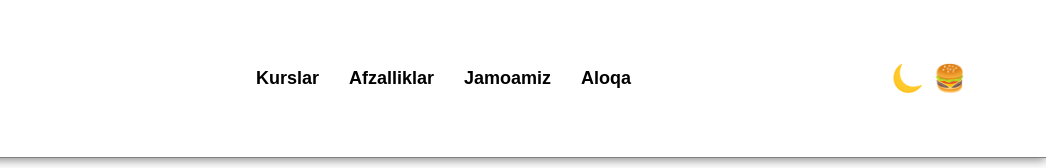
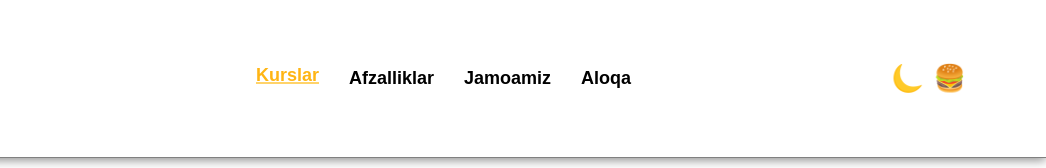
Before and after one commit to shbehruz04-design/Vs-code, a plain HTML site: page Html v2/Ilmla copy/index.html in a window 1280 px wide. In both pictures the pointer is over the link "Kurslar". Shown: the top 168 px of the page, 234-1280 px from the left. Drawn offline with Linux system fonts and the light colour scheme.

Commit message:
update all

```diff
--- a/Html v2/Ilmla copy/style.css
+++ b/Html v2/Ilmla copy/style.css
@@ -248,6 +248,11 @@ header {
         color: #000;
         font-size: 18px;
         font-weight: 600;
+        &:hover {
+            color: #ffb514;
+            text-decoration:  underline #ffd36a 2px ;
+            padding-bottom: 5px;
+        }
     }
 
     .hero {
```
